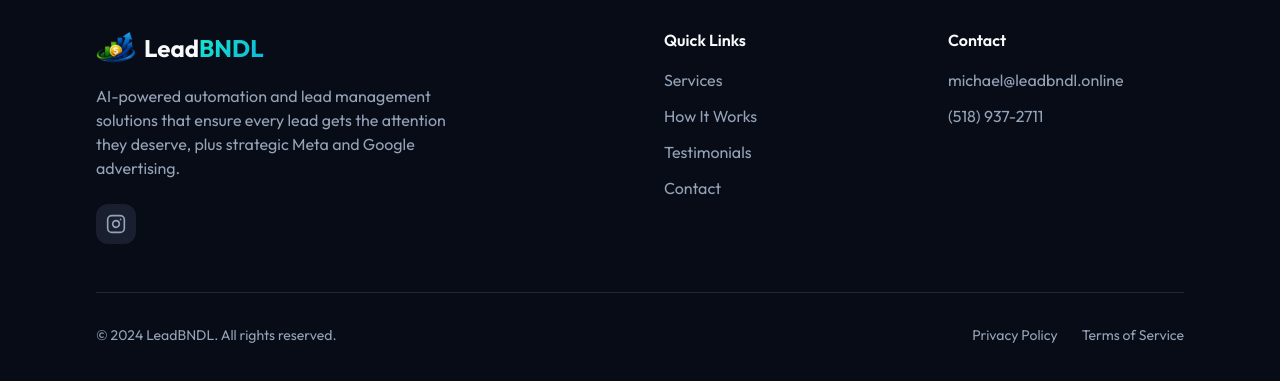
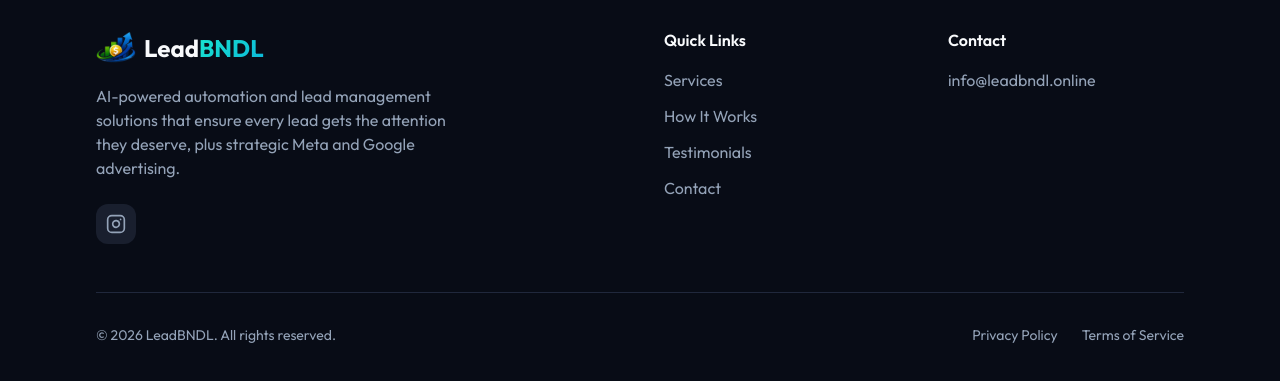
Before and after one commit to wtwmikey/leadbndl, a React (Vite) app: page / in a window 1280 px wide. Shown: the part 2923-3304 px from the top of the page. Built offline with nearby package versions, Linux system fonts and the light colour scheme; the HTML template or start-up script is replaced by a standard one.

Commit message:
Initial commit

```diff
--- a/src/components/Footer.tsx
+++ b/src/components/Footer.tsx
@@ -52,13 +52,8 @@ const Footer = () => {
             <h4 className="font-semibold mb-4">Contact</h4>
             <ul className="space-y-3 text-muted-foreground">
               <li>
-                <a href="mailto:michael@leadbndl.online" className="hover:text-foreground transition-colors">
-                  michael@leadbndl.online
-                </a>
-              </li>
-              <li>
-                <a href="tel:+15189372711" className="hover:text-foreground transition-colors">
-                  (518) 937-2711
+                <a href="mailto:info@leadbndl.online" className="hover:text-foreground transition-colors">
+                  info@leadbndl.online
                 </a>
               </li>
             </ul>
@@ -66,7 +61,7 @@ const Footer = () => {
         </div>
 
         <div className="pt-8 border-t border-border flex flex-col sm:flex-row justify-between items-center gap-4 text-sm text-muted-foreground">
-          <p>© 2024 LeadBNDL. All rights reserved.</p>
+          <p>© 2026 LeadBNDL. All rights reserved.</p>
           <div className="flex gap-6">
             <a href="#" className="hover:text-foreground transition-colors">
               Privacy Policy
```
